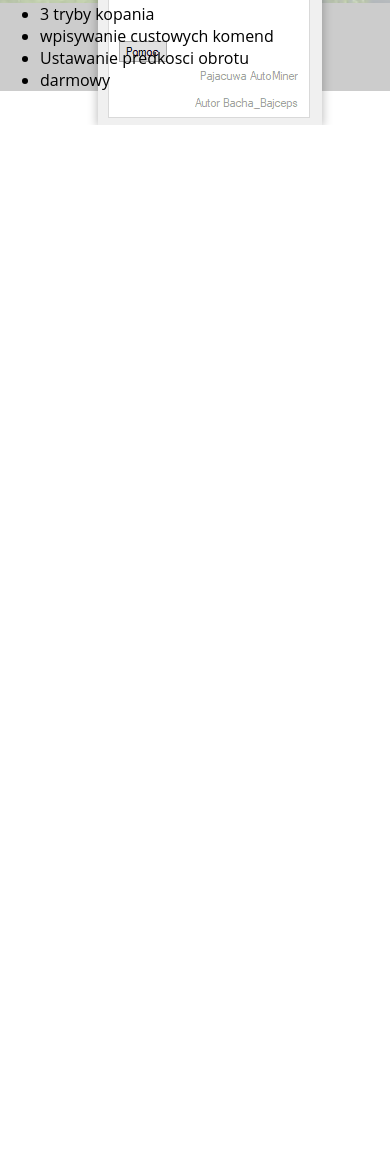
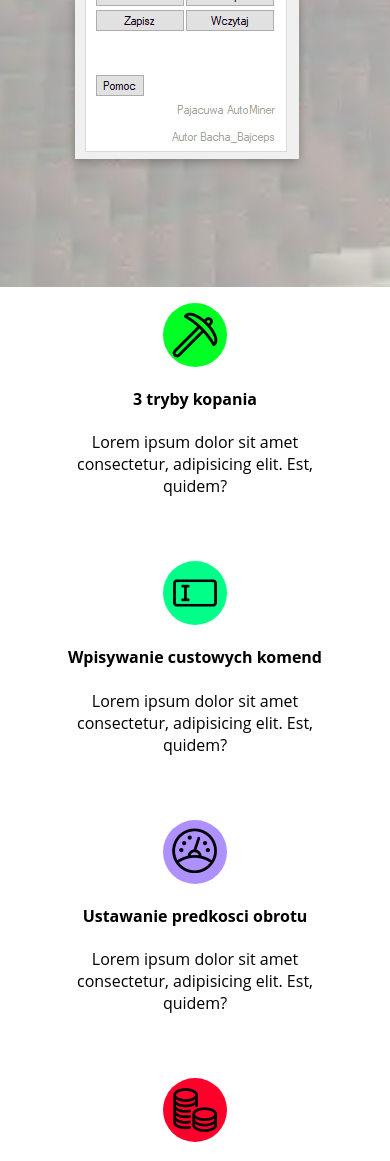
Before and after one commit to BachaBajceps/MinecraftMiner, a plain HTML site: page index.html in a window 390 px wide. Shown: the part 839-2000 px from the top of the page. Before the commit the page ends 964 px from the top, so only its background shows below. Drawn offline with Linux system fonts and the light colour scheme.

Commit message:
a lot better now
added icons and a little bit of responsivnes

```diff
--- a/index.html
+++ b/index.html
@@ -34,13 +34,39 @@
         </div>
       </section>
       <section id="functions">
-        <div>
-          <ul>
-            <li>3 tryby kopania</li>
-            <li>wpisywanie custowych komend</li>
-            <li>Ustawanie predkosci obrotu</li>
-            <li>darmowy</li>
-          </ul>
+        <div class="container">
+          <div class="item">
+            <img src="img/1.png" alt="" />
+            <h4>3 tryby kopania</h4>
+            <p>
+              Lorem ipsum dolor sit amet consectetur, adipisicing elit. Est,
+              quidem?
+            </p>
+          </div>
+          <div class="item">
+            <img src="img/2.png" alt="" />
+            <h4>Wpisywanie custowych komend</h4>
+            <p>
+              Lorem ipsum dolor sit amet consectetur, adipisicing elit. Est,
+              quidem?
+            </p>
+          </div>
+          <div class="item">
+            <img src="img/3.png" alt="" />
+            <h4>Ustawanie predkosci obrotu</h4>
+            <p>
+              Lorem ipsum dolor sit amet consectetur, adipisicing elit. Est,
+              quidem?
+            </p>
+          </div>
+          <div class="item">
+            <img src="img/4.png" alt="" />
+            <h4>Darmowy</h4>
+            <p>
+              Lorem ipsum dolor sit amet consectetur, adipisicing elit. Est,
+              quidem?
+            </p>
+          </div>
         </div>
       </section>
     </main>
--- a/style.css
+++ b/style.css
@@ -4,6 +4,9 @@ body {
   font-family: "Open Sans", Arial, sans-serif;
   background-color: rgb(255, 255, 255);
   position: relative;
+}
+* {
+  box-sizing: border-box;
 }
 nav {
   padding: 0.5rem;
@@ -55,10 +58,10 @@ ul.nav-horizontal {
 #start-page {
   display: flex;
   height: auto;
-  max-height: 60vh;
-  padding-top: 12rem;
+  max-height: fit-content;
+  width: 100%;
+  padding-top: 10rem;
   padding-bottom: 8rem;
-
   flex-wrap: wrap;
   align-items: center;
   justify-content: center;
@@ -78,6 +81,7 @@ ul.nav-horizontal {
   background-size: cover;
 }
 .description {
+  text-shadow: 0px 0px 4px rgb(255, 255, 255, 0.4);
   min-width: 20ch;
   padding: 1.4rem;
   flex-shrink: 1;
@@ -89,9 +93,10 @@ ul.nav-horizontal {
 .img-desc {
   height: 70%;
   min-width: 100px;
+  max-width: 100%;
+  padding-right: 1em;
   display: grid;
   place-items: center;
-  max-width: 50%;
   flex-grow: 1;
 }
 .img-desc img {
@@ -99,5 +104,28 @@ ul.nav-horizontal {
   height: 100%;
 }
 #functions {
-  background-color: rgb(204, 204, 204);
+  background-color: rgb(255, 255, 255);
 }
+.container {
+  display: flex;
+  flex-wrap: wrap;
+  gap: 1em;
+}
+.item {
+  padding: 1rem;
+  max-width: 35ch;
+  margin: auto;
+  display: flex;
+  flex-direction: column;
+  align-items: center;
+}
+.item img {
+  width: 4em;
+  height: 4em;
+  border-radius: 50%;
+}
+.item p {
+  margin-top: 0;
+  padding-top: 0;
+  text-align: center;
+}
```
Also changed, not shown: img/1.png (added), img/2.png (added), img/3.png (added), img/4.png (added).
